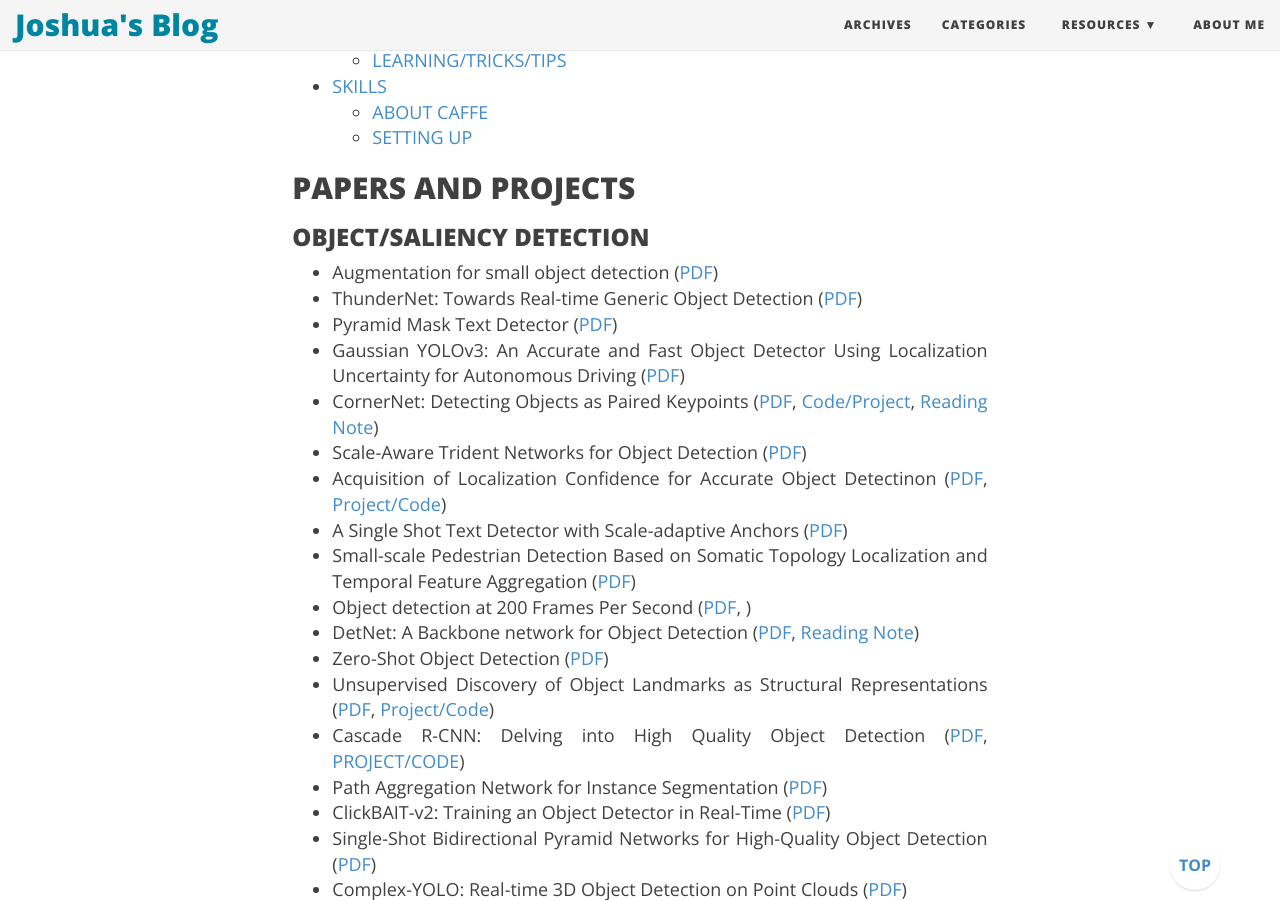
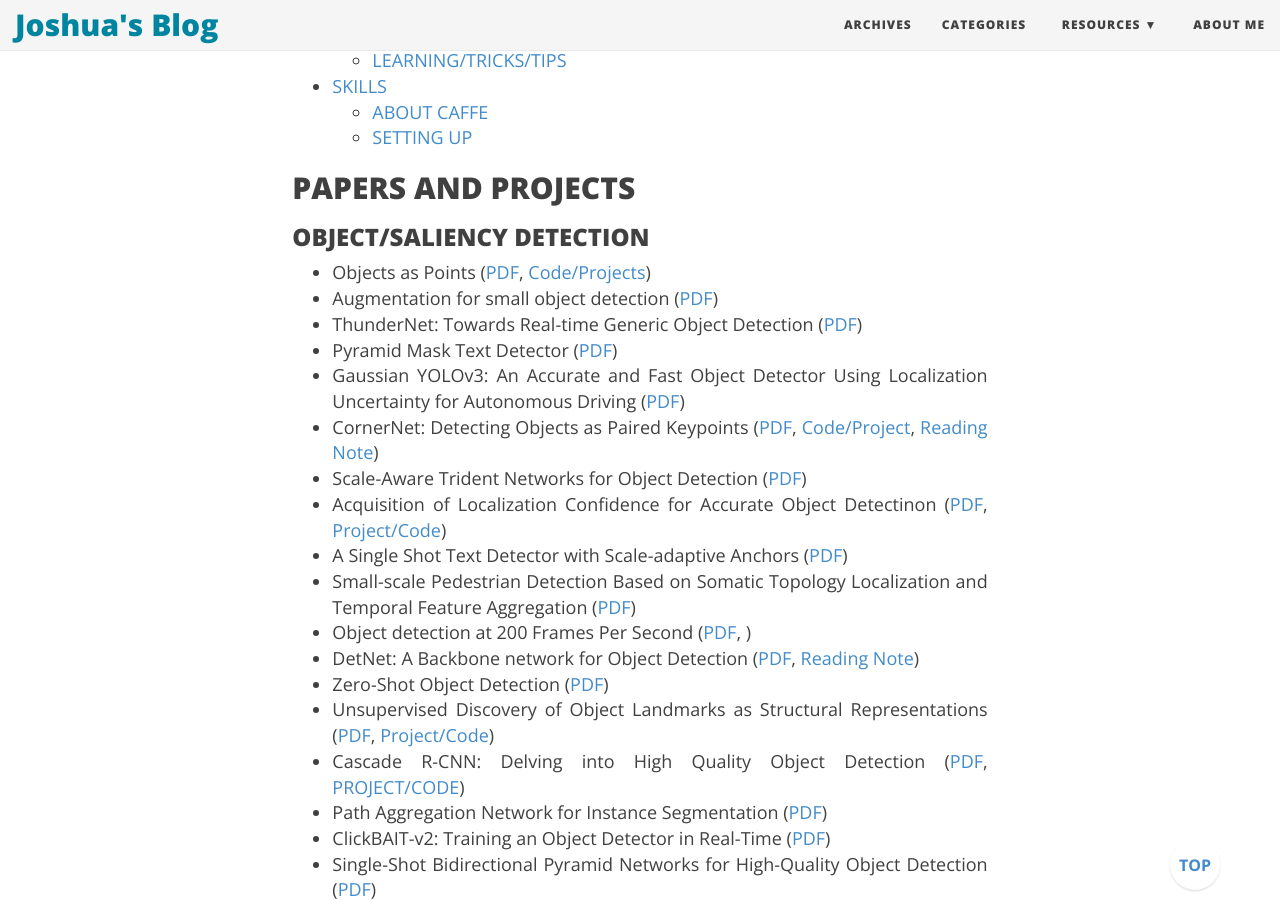
Before and after one commit to joshua19881228/joshua19881228.github.io, a Jekyll site: the page built from _posts/Computer_Vision/2016-08-25-my-jumble-of-computer-vision.md, in a window 1280 px wide and 900 px high, scrolled down 1143 px. Built offline with Jekyll 4.4.1, drawn with Linux system fonts in a browser that asks for light colours; nearby versions of some CDN libraries; formulas are drawn with MathJax 3; comment, search, counter and statistics services are not loaded.

Commit message:
update post

```diff
--- a/_posts/Computer_Vision/2016-08-25-my-jumble-of-computer-vision.md
+++ b/_posts/Computer_Vision/2016-08-25-my-jumble-of-computer-vision.md
@@ -13,7 +13,7 @@ I am going to maintain this page to record a few things about computer vision th
 ## PAPERS AND PROJECTS
 
 ### OBJECT/SALIENCY DETECTION
-
+* Objects as Points ([PDF](https://arxiv.org/abs/1904.07850), [Code/Projects](https://github.com/xingyizhou/CenterNet))
 * Augmentation for small object detection ([PDF](https://arxiv.org/abs/1902.07296))
 * ThunderNet: Towards Real-time Generic Object Detection ([PDF](https://arxiv.org/abs/1903.11752))
 * Pyramid Mask Text Detector ([PDF](https://arxiv.org/abs/1903.11800))
```
